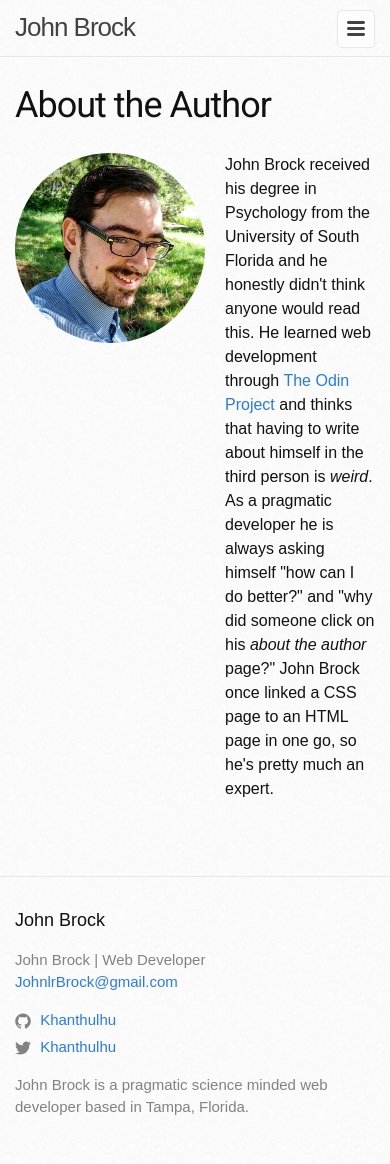
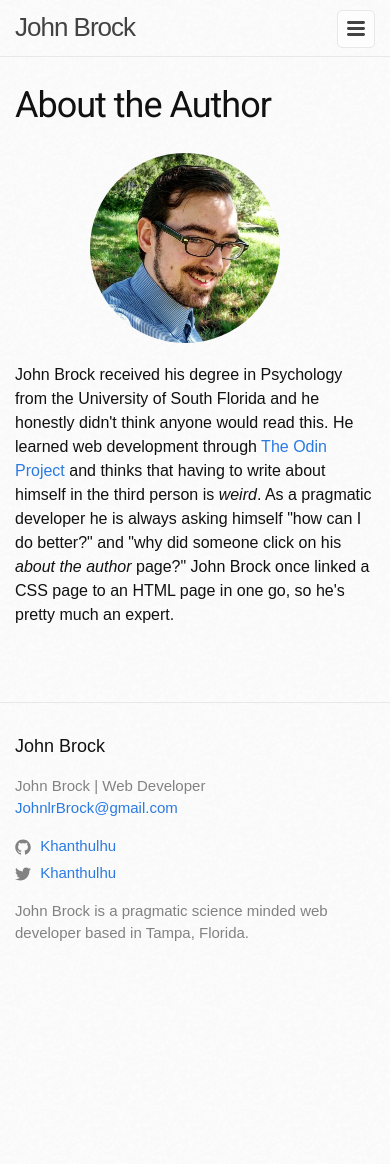
Before and after one commit to JohnLRBrock/JohnBrock, a Jekyll site: the page built from about.md, in a window 390 px wide. Built offline with Jekyll 4.4.1, drawn with Linux system fonts in a browser that asks for light colours; some web fonts are replaced; after the commit the page ends 990 px from its top, so only the background shows below that.

Commit message:
changed how the about the author page looks on mobile

```diff
--- a/_sass/minima/_layout.scss
+++ b/_sass/minima/_layout.scss
@@ -289,11 +289,17 @@
 .about-the-author {
   display: flex;
   justify-content: space-around;
+  @include media-query($on-palm) {
+    flex-wrap: wrap;
+  }
   img {
     margin-right: 20px;
     border-radius: 50%;
     width: 190px;
     height: 190px;
+    @include media-query($on-palm) {
+      margin-bottom: 20px;
+    }
   }
   p {
     max-width: 560px;
```
